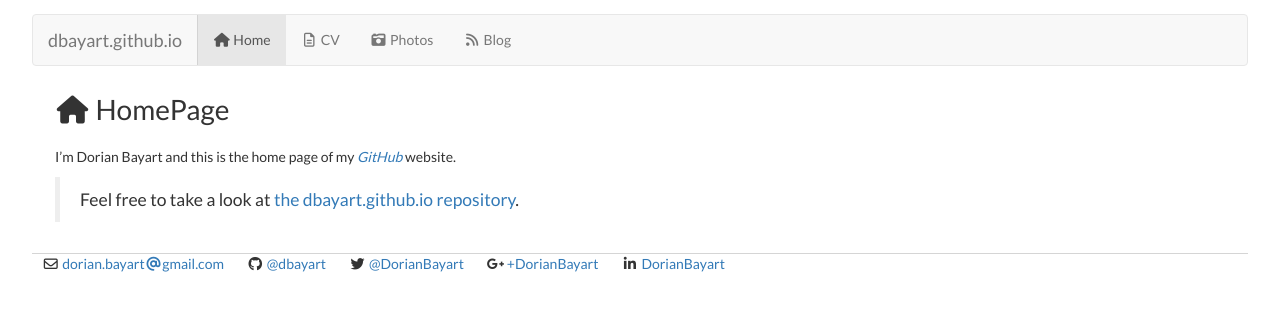
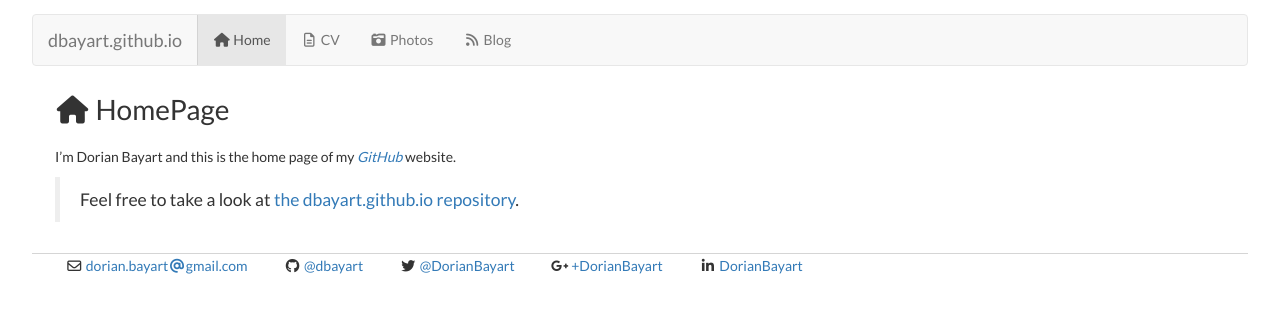
Before and after one commit to dorianbayart/dorianbayart.github.io, a Jekyll site: the page built from index.md, in a window 1280 px wide. Shown: the top 313 px of the page. Built offline with Jekyll 4.4.1, drawn with Linux system fonts in a browser that asks for light colours; nearby versions of some CDN libraries.

Commit message:
Update main.css

```diff
--- a/css/main.css
+++ b/css/main.css
@@ -36,10 +36,10 @@ body {
     font-style: normal;
 }
 footer ul li {
-    display: inline;
-    margin-left: 10px;
-    margin-right: 10px;
-    padding-top: 0.1em;
+	display: inline-block;
+	margin-left: 2.4em;
+	margin-right: 0;
+	padding-top: 0.1em;
 }
 footer a:hover {
 	text-decoration: none;
@@ -67,12 +67,13 @@ footer {
 @media only screen and (max-width: 1280px) {
 	body { width: 95%; }
 }
-@media only screen and (max-width: 860px) {
+@media only screen and (max-width: 780px) {
 	footer ul li {
-		margin-right: 12px;
+		margin-left: 0.2em;
+		margin-right: 0.2em;
 	}
 }
-@media only screen and (max-width: 575px) {
+@media only screen and (max-width: 600px) {
 	footer ul li {
 		display: block;
 		position: relative;
```
